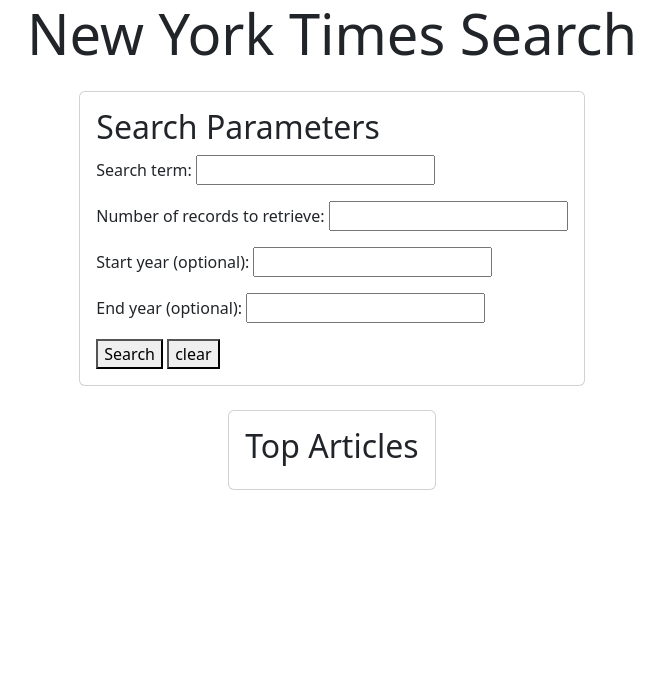
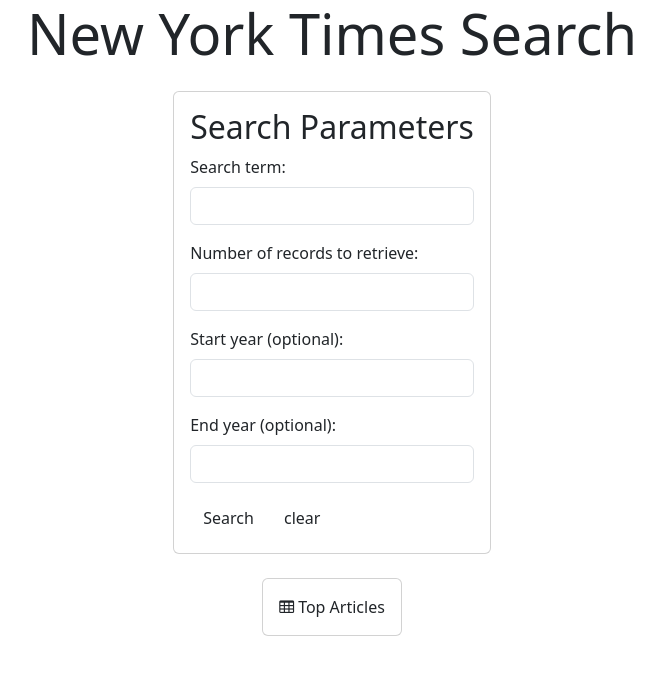
Before and after one commit to venkatdangeti/News-Search, a plain HTML site: page index.html in a window 1280 px wide. Shown: the whole page, without its empty margins (308-972 px from the left). Drawn offline with nearby package versions, Linux system fonts and the light colour scheme.

Commit message:
added classes

```diff
--- a/index.html
+++ b/index.html
@@ -26,24 +26,24 @@
                 <h2 class="card-title">Search Parameters</h2>
                 <form>
                 <div class="mb-3">
-                    <label>Search term:</label>
-                    <input type="text">
+                    <label class="form-label">Search term:</label>
+                    <input id="search-input" class="form-control" type="text">
                 </div>
                 <div class="mb-3">
-                    <label>Number of records to retrieve:</label>
-                    <input type="text">
+                    <label class="form-label">Number of records to retrieve:</label>
+                    <input id="records-input" class="form-control" type="text">
                 </div>
                 <div class="mb-3">
-                    <label>Start year (optional):</label>
-                    <input type="text">
+                    <label class="form-label">Start year (optional):</label>
+                    <input id="star-year-input" class="form-control" type="text">
                 </div>
                 <div class="mb-3">
-                    <label>End year (optional):</label>
-                    <input type="text">
+                    <label class="form-label">End year (optional):</label>
+                    <input id="end-year-input" class="form-control" type="text">
                 </div>
 
-                <button type="submit">Search</button>
-                <button type="reset">clear</button>
+                <button type="submit" class="btn" id="search">Search</button>
+                <button type="reset" class="btn" id="clear">clear</button>
 
                 </form>
             </div>
@@ -55,7 +55,7 @@
     <div class="col-md-auto">
         <div class="card">
             <div class="card-body">
-                <h2 class="card-title">Top Articles</h2>
+                <i class="fa fa-table"></i> Top Articles
 
 
 
```
